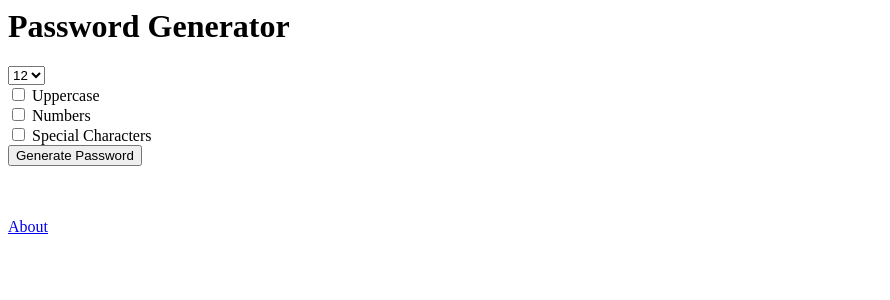
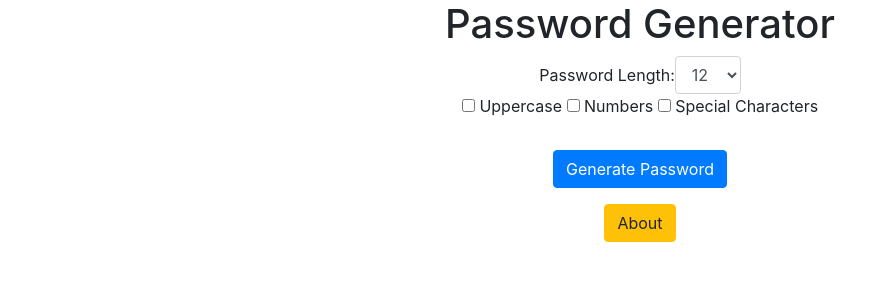
Before and after one commit to ntambellini13/Password-Generator-Django, a Django app: page / in a window 1280 px wide. Shown: the top 300 px of the page, without its empty margins (0-890 px from the left). Run offline with Django 3.2, Linux system fonts and the light colour scheme; some libraries are stand-ins or nearby versions.

Commit message:
added boostrap styling

```diff
--- a/password_generator-project/generator/views.py
+++ b/password_generator-project/generator/views.py
@@ -22,7 +22,7 @@ def password(request):
     if request.GET.get('special'):
         characters.extend(list('!@#$%^&*<>,.?/;:~'))
 
-    length = int(request.GET.get('length', 12))
+    length = int(request.GET.get('password-length', 12))
 
     generatedPassword = ''
     for x in range(length):
--- a/password_generator-project/templates/generator/home.html
+++ b/password_generator-project/templates/generator/home.html
@@ -1,7 +1,13 @@
+<link rel="stylesheet" href="https://stackpath.bootstrapcdn.com/bootstrap/4.5.0/css/bootstrap.min.css" integrity="sha384-9aIt2nRpC12Uk9gS9baDl411NQApFmC26EwAOH8WgZl5MYYxFfc+NcPb1dKGj7Sk" crossorigin="anonymous">
+
+<div class="container text-center">
     <h1>Password Generator</h1>
 
     <form action="{% url 'password' %}">
-    <select name="length">
+        <div class="form-group">
+                <div class="justify-content-center align-items-center form-inline col-xs-2">
+                    <label class="col-xs-2 control-label" for="password-length">Password Length: </label>
+                    <select class="form-control" name="password-length" id="password-length">
                         <option value="6">6</option>
                         <option value="7">7</option>
                         <option value="8">8</option>
@@ -11,18 +17,23 @@
                         <option value="18">18</option>
                         <option value="20">20</option>
                     </select>
-    <br>
+                </div>
+            <div>
+                <label class="checkbox-inline">
                     <input type="checkbox" name="uppercase"> Uppercase
-    <br>
+                </label>
+                <label class="checkbox-inline">
                     <input type="checkbox" name="numbers"> Numbers
-    <br>
+                </label>
+                <label class="checkbox-inline">
                     <input type="checkbox" name="special"> Special Characters
+                </label>
+            </div>
             <br>
 
-    <input type="submit" value="Generate Password">
+            <input type="submit" value="Generate Password" class="btn btn-primary">
+        </div>
+
     </form>
-
-<br>
-<br>
-
-<a href="{% url 'about' %}">About</a>
+    <a href="{% url 'about' %}" class="btn btn-warning">About</a>
+</div>
```
Also changed, not shown: password_generator-project/templates/generator/about.html (+9 -5 lines), password_generator-project/templates/generator/password.html (+8 -4 lines). Lines whose indentation alone changed are shown as unchanged.
